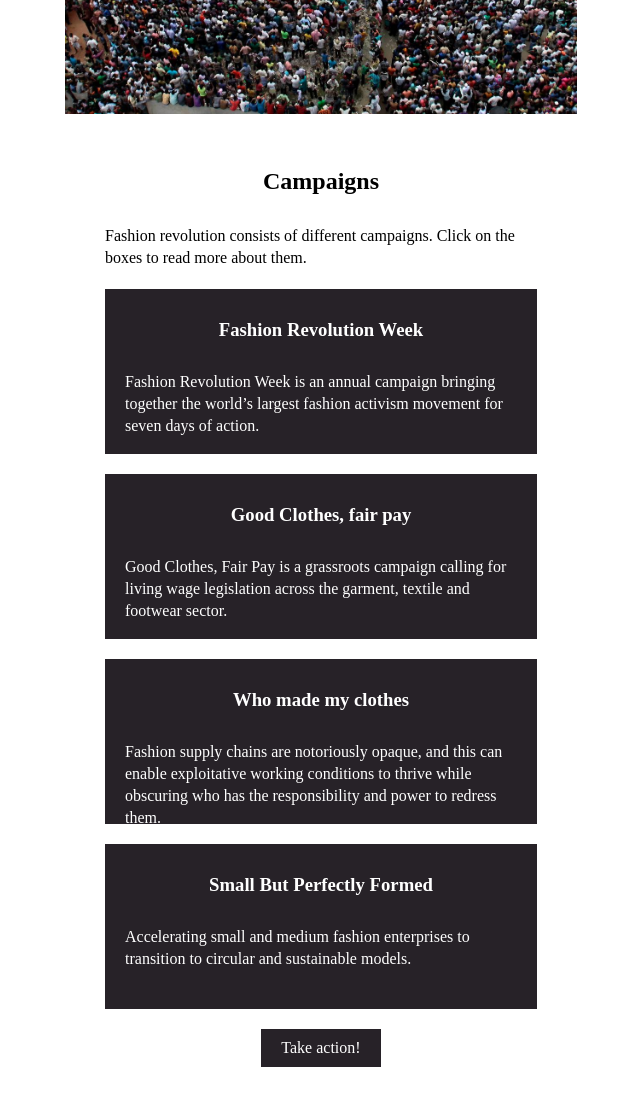
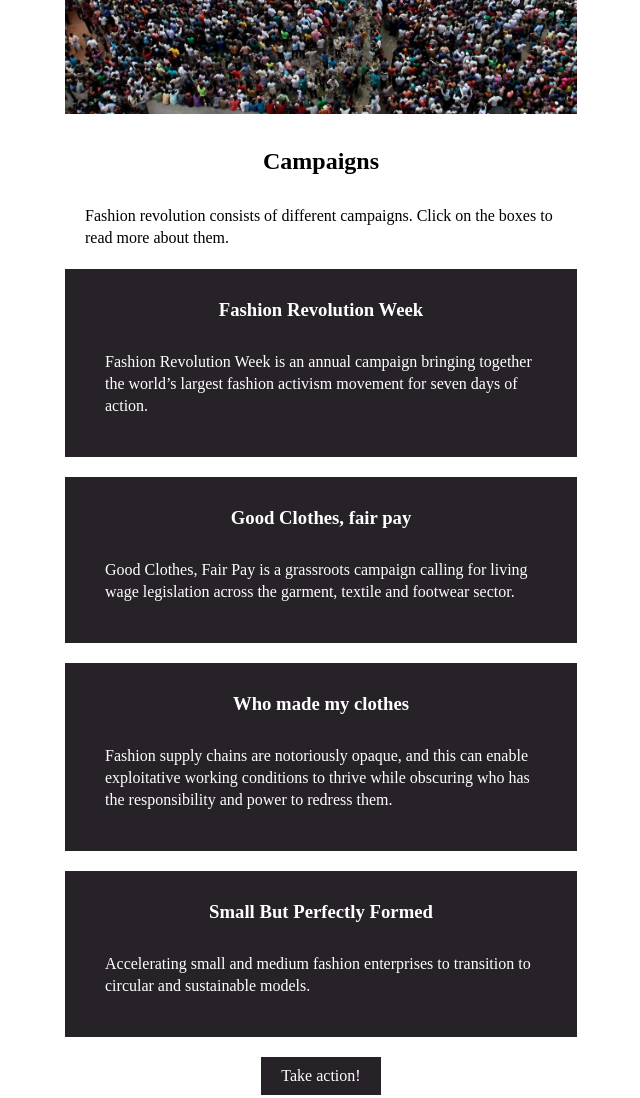
Before and after one commit to ingring/fashion_revolution, a plain HTML site: page index.html in a window 1280 px wide. Shown: the part 2040-3138 px from the top of the page, without its empty margins (319-959 px from the left). Drawn offline with Linux system fonts and the light colour scheme.

Commit message:
changed the campaign buttons

```diff
--- a/assets/style/_layout.scss
+++ b/assets/style/_layout.scss
@@ -143,9 +143,16 @@ main {
 
 }
 
+#campaigns {
+    margin: 20px 0;
+    width: 100vw;
+
+    p {
+        margin: 20px;
+    }
+}
+
 .campaign-item {
-    width: 80vw;
-    height: 125px;
     margin: 20px auto;
     background-color: #272228;
     padding: 20px;
--- a/assets/style/_mediaqueries.scss
+++ b/assets/style/_mediaqueries.scss
@@ -79,6 +79,10 @@
         height: 360px;
     }
 
+    #campaigns {
+        width: 40vw;
+    }
+
     .campaign-content {
         margin: auto;
     }
```
Also changed, not shown: assets/style/index.css, 1 other file.
